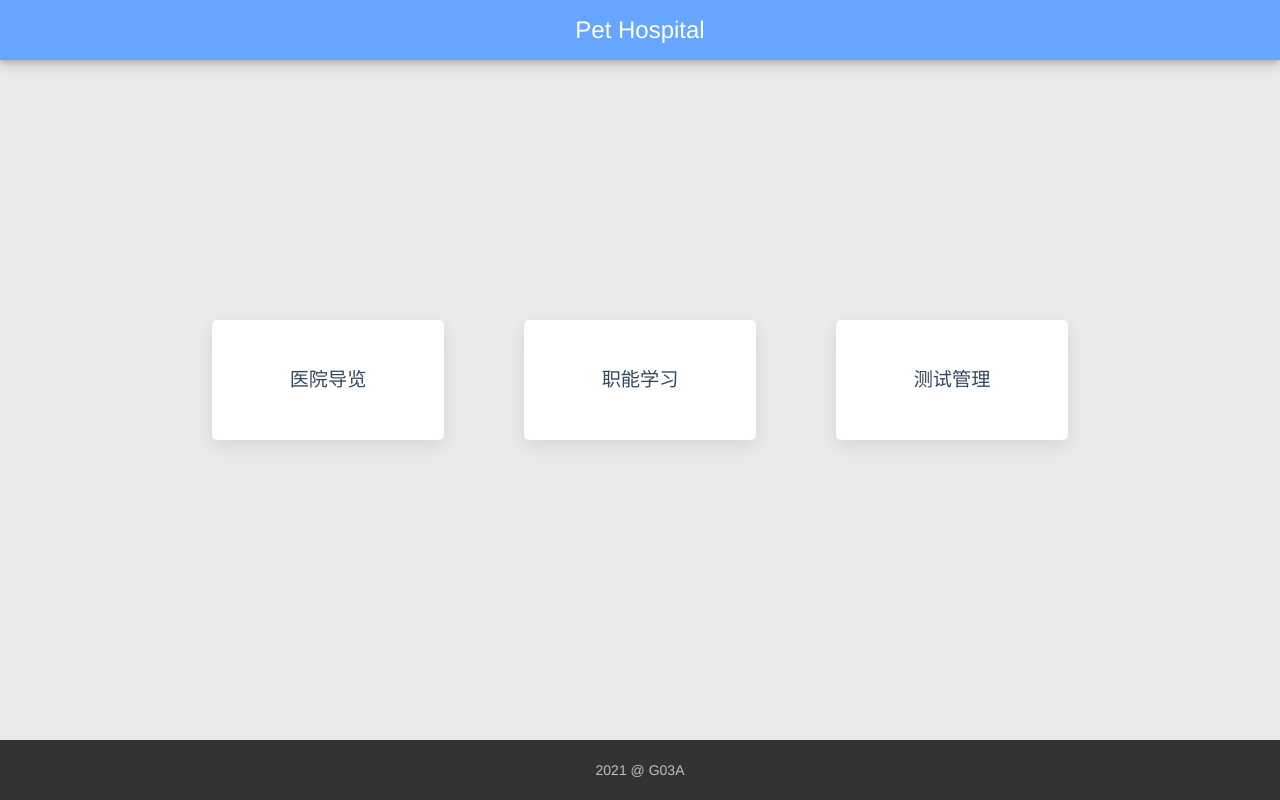
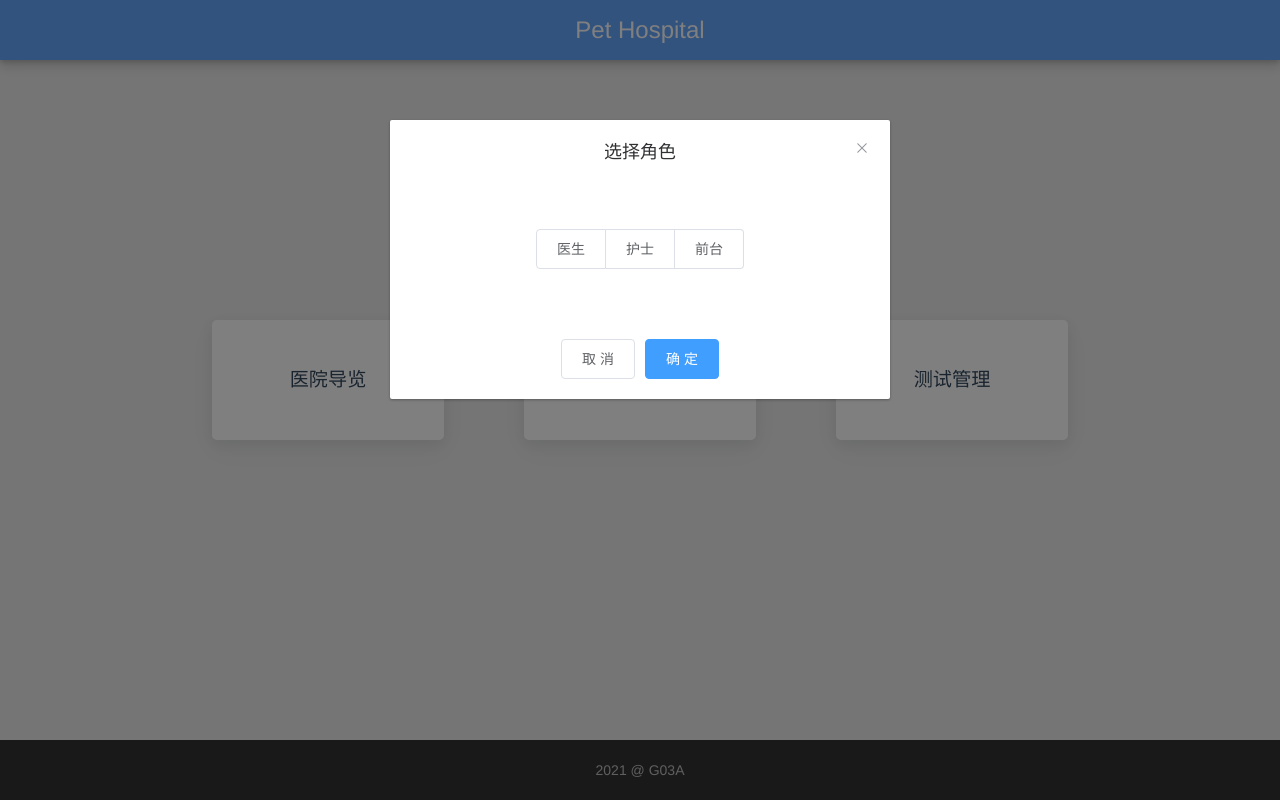
Before and after one commit to ECNU-2017-G03/PetHospitalFrontend, a Vue app: page /main in a window 1280 px wide. Built offline with nearby package versions, Linux system fonts and the light colour scheme; sample sign-in values are in the browser's storage.

Commit message:
Add actor component

```diff
--- a/src/components/Actor.vue
+++ b/src/components/Actor.vue
@@ -1,15 +1,65 @@
 <template>
   <div>
-
+    <el-dialog title="选择角色" :visible.sync="dialogVisible" width="500px" center>
+      <div class="hint">
+        <el-radio-group v-model="actorName">
+          <el-radio-button label="医生"></el-radio-button>
+          <el-radio-button label="护士"></el-radio-button>
+          <el-radio-button label="前台"></el-radio-button>
+        </el-radio-group>
+      </div>
+      <span slot="footer" class="dialog-footer">
+        <el-button @click="dialogVisible = false">取 消</el-button>
+        <el-button type="primary" @click="changeActor">确 定</el-button>
+      </span>
+    </el-dialog>
   </div>
 </template>
 
 <script>
+  import { mapMutations } from 'vuex'
+
   export default {
-    name: 'Actor'
+    name: 'Actor',
+    props: ['dialogVisible'],
+    data() {
+      return {
+        actorName: '医生',
+        chineseNameToEnglishMapping: {
+          '医生': 'vet',
+          '护士': 'nurse',
+          '前台': 'frontDesk',
+        },
+        englishNameToChineseMapping: {
+          'vet': '医生',
+          'nurse': '护士',
+          'frontDesk': '前台',
+        }
+      }
+    },
+    created() {
+      this.getActor()
+      console.log(this)
+    },
+    methods: {
+      ...mapMutations(['saveActor']),
+      getActor() {
+        const actor = this.$store.state.actor
+        this.actorName = this.englishNameToChineseMapping[actor]
+      },
+      changeActor() {
+        const actor = this.chineseNameToEnglishMapping[this.actorName]
+        this.saveActor(actor)
+        this.dialogVisible = false
+      }
+    }
   }
 </script>
 
 <style scoped>
-
+  .hint {
+    text-align: center;
+    line-height: 2em;
+    margin: 30px 0 30px;
+  }
 </style>
--- a/src/store/index.js
+++ b/src/store/index.js
@@ -6,11 +6,16 @@ Vue.use(Vuex)
 export default new Vuex.Store({
   state: {
     token: localStorage.getItem('Token'),
+    actor: localStorage.getItem('Actor'),
   },
   mutations: {
     saveToken (state, token) {
       localStorage.setItem('Token', token)
       state.token = token
+    },
+    saveActor (state, actor) {
+      localStorage.setItem('Actor', actor)
+      state.actor = actor
     }
   },
   actions: {
--- a/src/views/Login.vue
+++ b/src/views/Login.vue
@@ -73,6 +73,7 @@
                 console.log(res)
                 const data = res.data
                 this.saveToken(data.token)
+                this.$router.push('/main')
               })
               .catch(err => {
                 console.log(err)
--- a/src/views/Main.vue
+++ b/src/views/Main.vue
@@ -1,16 +1,27 @@
 <template>
-  <div class="page-body">
-    <div class="card-component">
-      <div class="button-card">医院导览</div>
-      <div class="button-card">职能学习</div>
-      <div class="button-card">测试管理</div>
+  <div>
+    <div class="page-body">
+      <div class="card-component">
+        <div class="button-card">医院导览</div>
+        <div class="button-card">职能学习</div>
+        <div class="button-card">测试管理</div>
+      </div>
     </div>
+    <Actor :dialogVisible="actorVisible"></Actor>
   </div>
 </template>
 
 <script>
+  import Actor from '@/components/Actor';
+
   export default {
-    name: 'Main'
+    name: 'Main',
+    components: {Actor},
+    data() {
+      return {
+        actorVisible: true,
+      }
+    }
   }
 </script>
 
```
